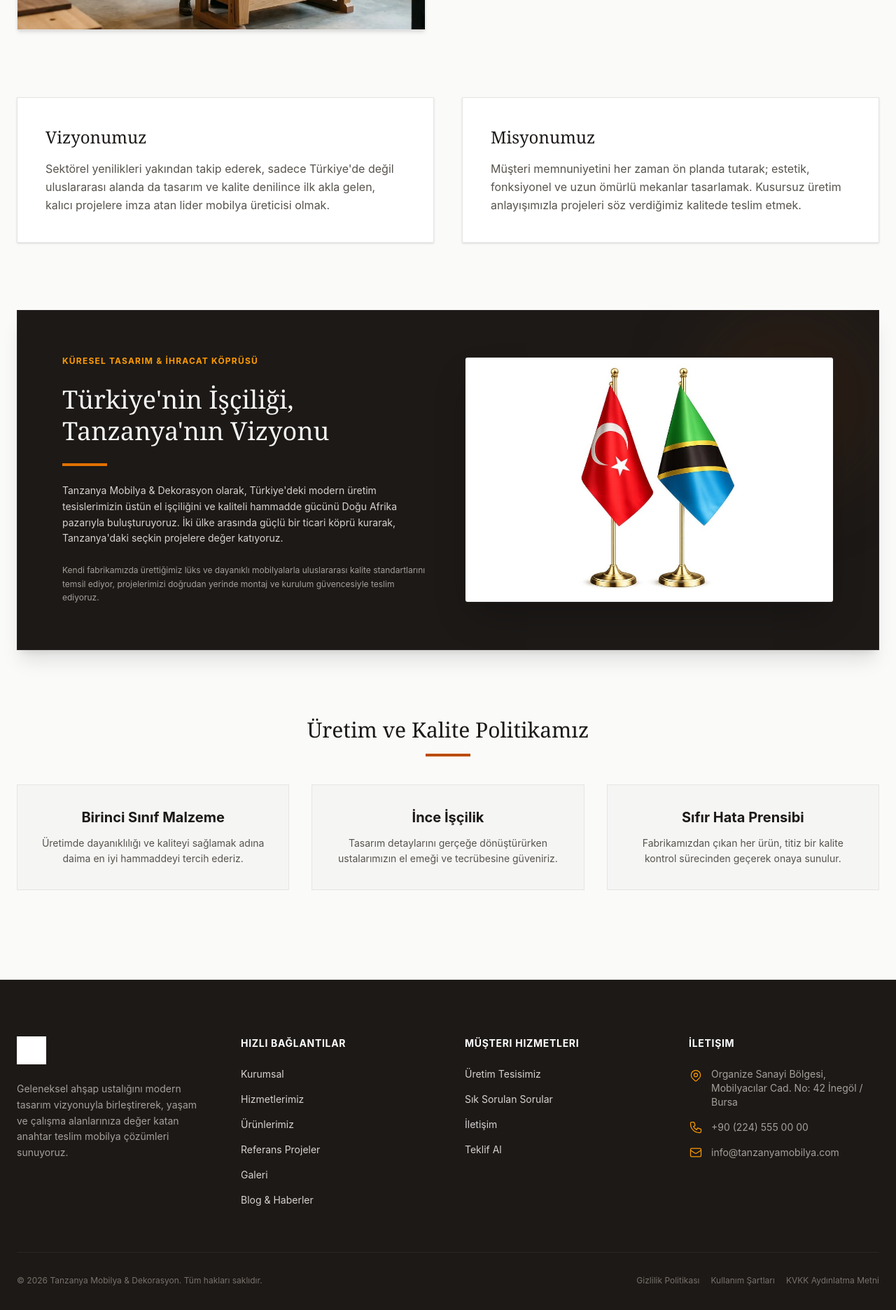
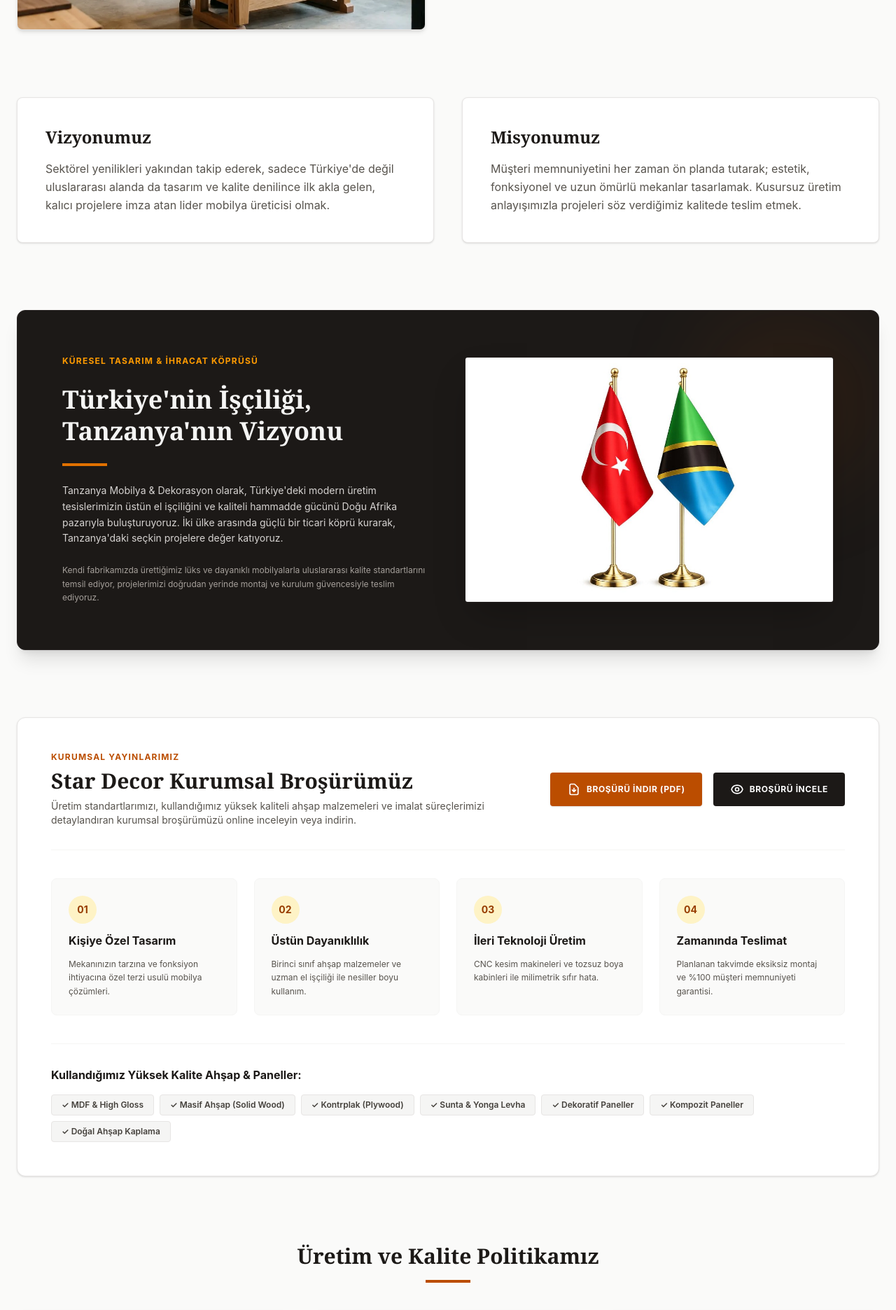
Before and after one commit to cagataydlmn/tanzanya-main, a Next.js app: page /about in a window 1280 px wide. Shown: the part 740-2612 px from the top of the page at 70% size. Built offline with nearby package versions, Linux system fonts and the light colour scheme.

Commit message:
feat: replace brochure modal with direct PDF links and add broshur.pdf

```diff
--- a/src/app/about/page.tsx
+++ b/src/app/about/page.tsx
@@ -1,5 +1,6 @@
 import type { Metadata } from 'next';
 import Image from 'next/image';
+import Link from 'next/link';
 
 export const metadata: Metadata = {
   title: "Hakkımızda",
@@ -7,6 +8,7 @@ export const metadata: Metadata = {
 };
 
 export default function About() {
+
   return (
     <div className="min-h-screen bg-stone-50 pt-24 md:pt-32 pb-20">
       <div className="max-w-7xl mx-auto px-6">
@@ -19,18 +21,19 @@ export default function About() {
 
         {/* Story Section */}
         <div className="grid md:grid-cols-2 gap-16 items-center mb-24">
-          <div className="aspect-[4/3] relative overflow-hidden border border-stone-200 shadow-md bg-stone-100">
+          <div className="aspect-[4/3] relative overflow-hidden border border-stone-200 shadow-md bg-stone-100 rounded-lg">
             <Image
               src="/dummygorsel/factory_workshop.png"
               alt="Tanzanya Mobilya Fabrikası ve Atölyesi"
               fill
+              unoptimized
               sizes="(max-width: 768px) 100vw, 50vw"
               className="object-cover hover:scale-102 transition-transform duration-500"
               priority
             />
           </div>
           <div className="space-y-6">
-            <h2 className="text-3xl font-serif text-stone-900">Köklü Tecrübe, Modern Vizyon</h2>
+            <h2 className="text-3xl font-serif text-stone-900 font-bold">Köklü Tecrübe, Modern Vizyon</h2>
             <p className="text-stone-600 leading-relaxed">
               Sektördeki uzun yıllara dayanan deneyimimizle, yaşam ve çalışma alanlarınıza değer katıyoruz. Geleneksel mobilya işçiliğinin ince detaylarını, günümüz modern tasarım anlayışıyla harmanlayarak eşsiz projelere imza atıyoruz.
             </p>
@@ -42,14 +45,14 @@ export default function About() {
 
         {/* Mission & Vision */}
         <div className="grid md:grid-cols-2 gap-10 mb-24">
-          <div className="bg-white p-10 border border-stone-200 shadow-sm">
-            <h3 className="text-2xl font-serif text-stone-900 mb-4">Vizyonumuz</h3>
+          <div className="bg-white p-10 border border-stone-200 shadow-sm rounded-lg">
+            <h3 className="text-2xl font-serif text-stone-900 mb-4 font-bold">Vizyonumuz</h3>
             <p className="text-stone-600 leading-relaxed">
               Sektörel yenilikleri yakından takip ederek, sadece Türkiye'de değil uluslararası alanda da tasarım ve kalite denilince ilk akla gelen, kalıcı projelere imza atan lider mobilya üreticisi olmak.
             </p>
           </div>
-          <div className="bg-white p-10 border border-stone-200 shadow-sm">
-            <h3 className="text-2xl font-serif text-stone-900 mb-4">Misyonumuz</h3>
+          <div className="bg-white p-10 border border-stone-200 shadow-sm rounded-lg">
+            <h3 className="text-2xl font-serif text-stone-900 mb-4 font-bold">Misyonumuz</h3>
             <p className="text-stone-600 leading-relaxed">
               Müşteri memnuniyetini her zaman ön planda tutarak; estetik, fonksiyonel ve uzun ömürlü mekanlar tasarlamak. Kusursuz üretim anlayışımızla projeleri söz verdiğimiz kalitede teslim etmek.
             </p>
@@ -57,12 +60,12 @@ export default function About() {
         </div>
 
         {/* Turkey-Tanzania Bridge Section (Premium Design) */}
-        <div className="bg-stone-900 text-stone-100 p-8 md:p-16 border border-stone-800 shadow-xl mb-24 relative overflow-hidden group">
+        <div className="bg-stone-900 text-stone-100 p-8 md:p-16 border border-stone-800 shadow-xl mb-24 rounded-xl relative overflow-hidden group">
           <div className="absolute top-0 right-0 w-64 h-64 bg-amber-700/10 rounded-full blur-3xl group-hover:bg-amber-700/20 transition-all duration-700"></div>
           <div className="grid md:grid-cols-2 gap-12 items-center relative z-10">
             <div className="space-y-6">
               <span className="text-amber-500 text-xs font-bold uppercase tracking-widest block">Küresel Tasarım & İhracat Köprüsü</span>
-              <h2 className="text-3xl md:text-4xl font-serif leading-tight">Türkiye'nin İşçiliği, Tanzanya'nın Vizyonu</h2>
+              <h2 className="text-3xl md:text-4xl font-serif leading-tight font-bold">Türkiye'nin İşçiliği, Tanzanya'nın Vizyonu</h2>
               <div className="w-16 h-1 bg-amber-600"></div>
               <p className="text-stone-300 leading-relaxed text-sm">
                 Tanzanya Mobilya & Dekorasyon olarak, Türkiye'deki modern üretim tesislerimizin üstün el işçiliğini ve kaliteli hammadde gücünü Doğu Afrika pazarıyla buluşturuyoruz. İki ülke arasında güçlü bir ticari köprü kurarak, Tanzanya'daki seçkin projelere değer katıyoruz.
@@ -76,6 +79,7 @@ export default function About() {
                 src="/dummygorsel/tr-tz-flag.jpg"
                 alt="Türkiye - Tanzanya Ticaret Köprüsü"
                 fill
+                unoptimized
                 sizes="(max-width: 768px) 100vw, 50vw"
                 className="object-cover group-hover:scale-105 transition-transform duration-700"
               />
@@ -83,9 +87,86 @@ export default function About() {
           </div>
         </div>
 
+        {/* Corporate Brochure & Catalogue Showcase Section */}
+        <div className="bg-white border border-stone-200 rounded-xl p-8 md:p-12 shadow-sm mb-24">
+          <div className="flex flex-col lg:flex-row justify-between items-start lg:items-center gap-8 mb-10 border-b border-stone-100 pb-8">
+            <div>
+              <span className="text-amber-700 text-xs font-bold uppercase tracking-widest block mb-2">Kurumsal Yayınlarımız</span>
+              <h2 className="text-3xl font-serif font-bold text-stone-900">Star Decor Kurumsal Broşürümüz</h2>
+              <p className="text-stone-600 text-sm mt-2 max-w-2xl">
+                Üretim standartlarımızı, kullandığımız yüksek kaliteli ahşap malzemeleri ve imalat süreçlerimizi detaylandıran kurumsal broşürümüzü online inceleyin veya indirin.
+              </p>
+            </div>
+
+            <div className="flex flex-wrap items-center gap-4">
+              <a
+                href="/broshur.pdf"
+                download
+                className="px-6 py-3.5 bg-amber-700 hover:bg-amber-800 text-white font-bold text-xs uppercase tracking-wider rounded transition-colors flex items-center gap-2 shadow-sm cursor-pointer"
+              >
+                <svg className="w-5 h-5" fill="none" stroke="currentColor" viewBox="0 0 24 24">
+                  <path strokeLinecap="round" strokeLinejoin="round" strokeWidth={2} d="M12 10v6m0 0l-3-3m3 3l3-3m2 8H7a2 2 0 01-2-2V5a2 2 0 012-2h5.586a1 1 0 01.707.293l5.414 5.414a1 1 0 01.293.707V19a2 2 0 01-2 2z" />
+                </svg>
+                Broşürü İndir (PDF)
+              </a>
+              <a
+                href="/broshur.pdf"
+                target="_blank"
+                rel="noopener noreferrer"
+                className="px-6 py-3.5 bg-stone-900 hover:bg-stone-800 text-white font-bold text-xs uppercase tracking-wider rounded transition-colors flex items-center gap-2 cursor-pointer"
+              >
+                <svg className="w-5 h-5" fill="none" stroke="currentColor" viewBox="0 0 24 24">
+                  <path strokeLinecap="round" strokeLinejoin="round" strokeWidth={2} d="M15 12a3 3 0 11-6 0 3 3 0 016 0z" />
+                  <path strokeLinecap="round" strokeLinejoin="round" strokeWidth={2} d="M2.458 12C3.732 7.943 7.523 5 12 5c4.478 0 8.268 2.943 9.542 7-1.274 4.057-5.064 7-9.542 7-4.477 0-8.268-2.943-9.542-7z" />
+                </svg>
+                Broşürü İncele
+              </a>
+            </div>
+          </div>
+
+          {/* Brochure Highlights Grid */}
+          <div className="grid grid-cols-1 md:grid-cols-2 lg:grid-cols-4 gap-6">
+            <div className="bg-stone-50 p-6 rounded-lg border border-stone-100 space-y-3">
+              <div className="w-10 h-10 bg-amber-100 text-amber-800 rounded-full flex items-center justify-center font-bold text-sm">01</div>
+              <h4 className="font-bold text-stone-900 text-base">Kişiye Özel Tasarım</h4>
+              <p className="text-xs text-stone-600 leading-relaxed">Mekanınızın tarzına ve fonksiyon ihtiyacına özel terzi usulü mobilya çözümleri.</p>
+            </div>
+
+            <div className="bg-stone-50 p-6 rounded-lg border border-stone-100 space-y-3">
+              <div className="w-10 h-10 bg-amber-100 text-amber-800 rounded-full flex items-center justify-center font-bold text-sm">02</div>
+              <h4 className="font-bold text-stone-900 text-base">Üstün Dayanıklılık</h4>
+              <p className="text-xs text-stone-600 leading-relaxed">Birinci sınıf ahşap malzemeler ve uzman el işçiliği ile nesiller boyu kullanım.</p>
+            </div>
+
+            <div className="bg-stone-50 p-6 rounded-lg border border-stone-100 space-y-3">
+              <div className="w-10 h-10 bg-amber-100 text-amber-800 rounded-full flex items-center justify-center font-bold text-sm">03</div>
+              <h4 className="font-bold text-stone-900 text-base">İleri Teknoloji Üretim</h4>
+              <p className="text-xs text-stone-600 leading-relaxed">CNC kesim makineleri ve tozsuz boya kabinleri ile milimetrik sıfır hata.</p>
+            </div>
+
+            <div className="bg-stone-50 p-6 rounded-lg border border-stone-100 space-y-3">
+              <div className="w-10 h-10 bg-amber-100 text-amber-800 rounded-full flex items-center justify-center font-bold text-sm">04</div>
+              <h4 className="font-bold text-stone-900 text-base">Zamanında Teslimat</h4>
+              <p className="text-xs text-stone-600 leading-relaxed">Planlanan takvimde eksiksiz montaj ve %100 müşteri memnuniyeti garantisi.</p>
+            </div>
+          </div>
+
+          {/* Materials We Use (From Brochure) */}
+          <div className="mt-10 pt-8 border-t border-stone-100">
+            <h3 className="font-bold text-stone-900 text-base mb-4">Kullandığımız Yüksek Kalite Ahşap & Paneller:</h3>
+            <div className="flex flex-wrap gap-2">
+              {["MDF & High Gloss", "Masif Ahşap (Solid Wood)", "Kontrplak (Plywood)", "Sunta & Yonga Levha", "Dekoratif Paneller", "Kompozit Paneller", "Doğal Ahşap Kaplama"].map((mat, i) => (
+                <span key={i} className="px-3.5 py-1.5 bg-stone-100 text-stone-700 text-xs font-semibold rounded border border-stone-200">
+                  ✓ {mat}
+                </span>
+              ))}
+            </div>
+          </div>
+        </div>
+
         {/* Values */}
         <div className="text-center mb-12">
-          <h2 className="text-3xl font-serif text-stone-900 mb-4">Üretim ve Kalite Politikamız</h2>
+          <h2 className="text-3xl font-serif text-stone-900 mb-4 font-bold">Üretim ve Kalite Politikamız</h2>
           <div className="w-16 h-1 bg-amber-700 mx-auto mb-10"></div>
 
           <div className="grid sm:grid-cols-3 gap-8">
@@ -94,7 +175,7 @@ export default function About() {
               { title: "İnce İşçilik", desc: "Tasarım detaylarını gerçeğe dönüştürürken ustalarımızın el emeği ve tecrübesine güveniriz." },
               { title: "Sıfır Hata Prensibi", desc: "Fabrikamızdan çıkan her ürün, titiz bir kalite kontrol sürecinden geçerek onaya sunulur." }
             ].map((value, i) => (
-              <div key={i} className="p-8 bg-stone-100 border border-stone-200">
+              <div key={i} className="p-8 bg-white border border-stone-200 rounded-lg shadow-sm">
                 <h4 className="text-xl font-bold text-stone-900 mb-3">{value.title}</h4>
                 <p className="text-stone-600 text-sm leading-relaxed">{value.desc}</p>
               </div>
@@ -103,6 +184,9 @@ export default function About() {
         </div>
 
       </div>
+
+
+
     </div>
   );
 }
```
Also changed, not shown: 1 other file (tests, documents, lock files or other folders).
